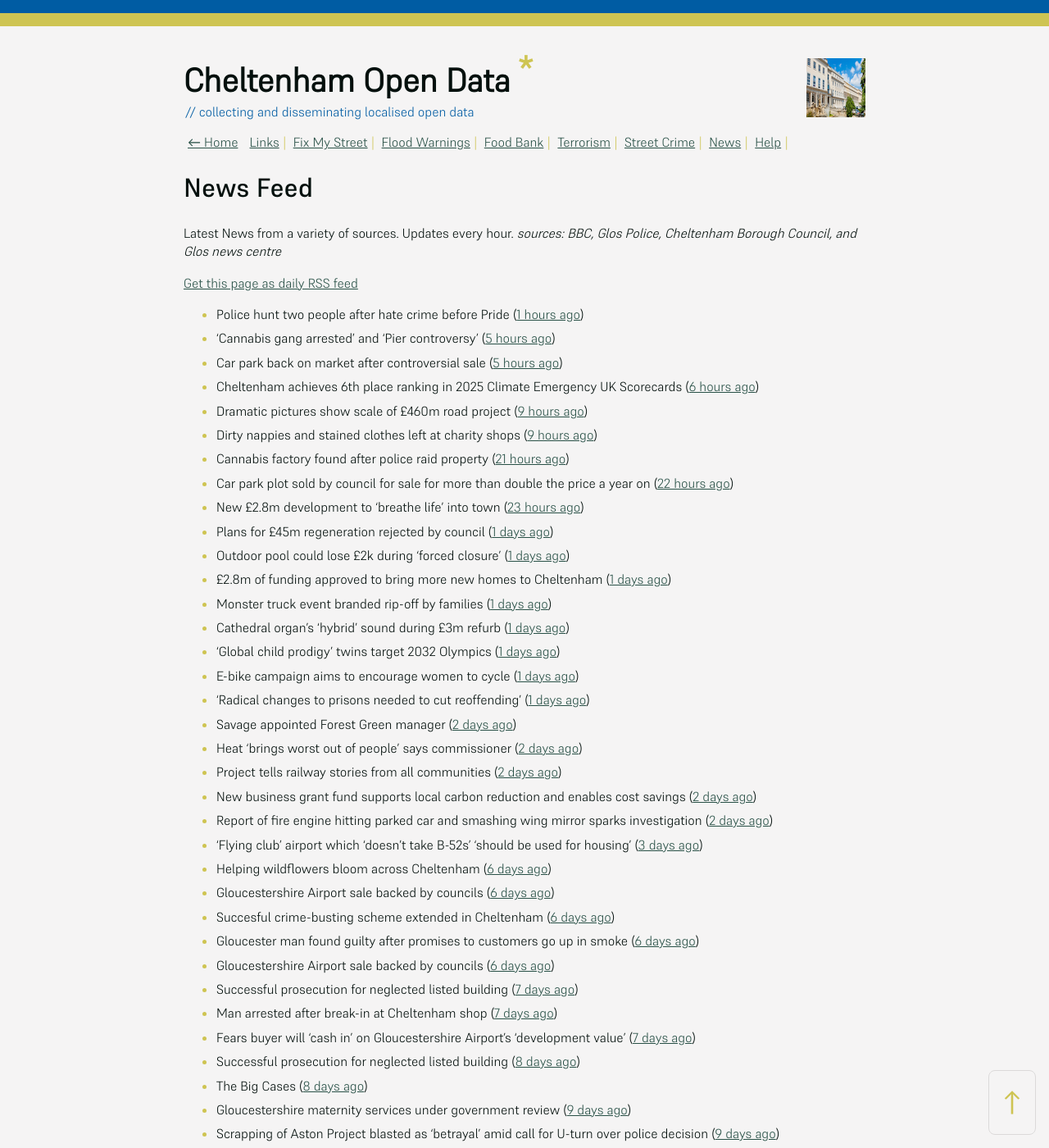
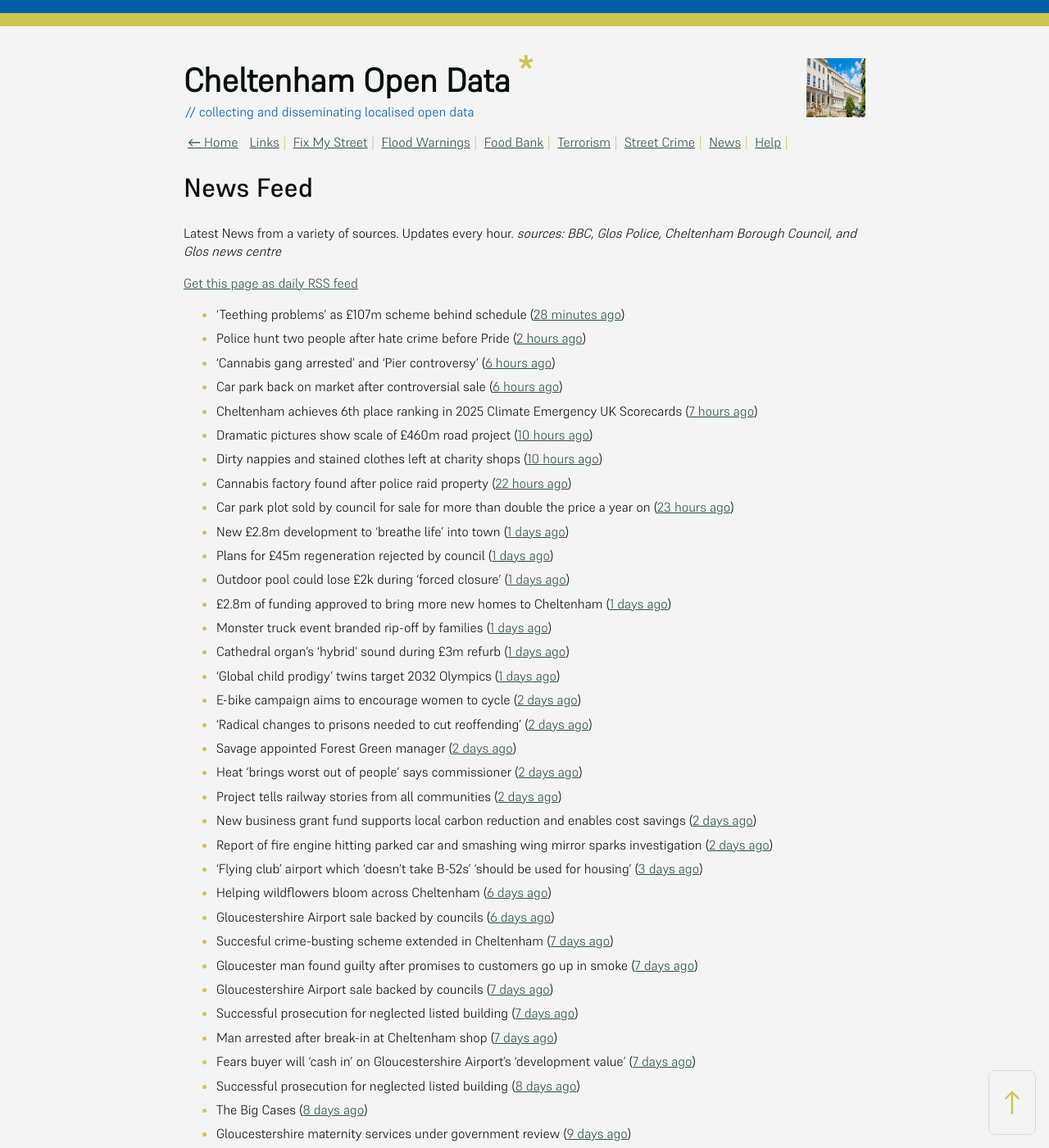
Before and after one commit to mat-0/cheltenham-open-data, a Jekyll site: the page built from _pages/news.md, in a window 1280 px wide and 1400 px high. Shown: the whole window at 82% size. Built offline with Jekyll 4.4.1, drawn with Linux system fonts in a browser that asks for light colours; some of the changed text lies outside the part shown.

Commit message:
Updated 2025-07-03 15:58:18

```diff
--- a/_pages/news.md
+++ b/_pages/news.md
@@ -12,23 +12,24 @@ _sources: BBC, Glos Police, Cheltenham Borough Council, and Glos news centre_
 [Get this page as daily RSS feed](/daily.rss)
 
 <!-- news_marker starts -->
-- Police hunt two people after hate crime before Pride ([1 hours ago](https://www.bbc.com/news/articles/c2ezn0d8d8do))
-- 'Cannabis gang arrested' and 'Pier controversy' ([5 hours ago](https://www.bbc.com/news/articles/c2le7qgd5zzo))
-- Car park back on market after controversial sale ([5 hours ago](https://www.bbc.com/news/articles/czxwp0gxxy3o))
-- Cheltenham achieves 6th place ranking in 2025 Climate Emergency UK Scorecards ([6 hours ago](https://www.cheltenham.gov.uk/news/article/3028/cheltenham_achieves_6th_place_ranking_in_2025_climate_emergency_uk_scorecards))
-- Dramatic pictures show scale of £460m road project ([9 hours ago](https://www.bbc.com/news/articles/c20wwle56gqo))
-- Dirty nappies and stained clothes left at charity shops ([9 hours ago](https://www.bbc.com/news/articles/cy5w35506zko))
-- Cannabis factory found after police raid property ([21 hours ago](https://www.bbc.com/news/articles/cx2jxv80022o))
-- Car park plot sold by council for sale for more than double the price a year on ([22 hours ago](https://gloucesternewscentre.co.uk/car-park-plot-sold-by-council-for-sale-for-more-than-double-the-price-a-year-on/))
-- New £2.8m development to 'breathe life' into town ([23 hours ago](https://www.bbc.com/news/articles/cvg8n8djp0no))
+- 'Teething problems' as £107m scheme behind schedule ([28 minutes ago](https://www.bbc.com/news/articles/cx2kxwerelzo))
+- Police hunt two people after hate crime before Pride ([2 hours ago](https://www.bbc.com/news/articles/c2ezn0d8d8do))
+- 'Cannabis gang arrested' and 'Pier controversy' ([6 hours ago](https://www.bbc.com/news/articles/c2le7qgd5zzo))
+- Car park back on market after controversial sale ([6 hours ago](https://www.bbc.com/news/articles/czxwp0gxxy3o))
+- Cheltenham achieves 6th place ranking in 2025 Climate Emergency UK Scorecards ([7 hours ago](https://www.cheltenham.gov.uk/news/article/3028/cheltenham_achieves_6th_place_ranking_in_2025_climate_emergency_uk_scorecards))
+- Dramatic pictures show scale of £460m road project ([10 hours ago](https://www.bbc.com/news/articles/c20wwle56gqo))
+- Dirty nappies and stained clothes left at charity shops ([10 hours ago](https://www.bbc.com/news/articles/cy5w35506zko))
+- Cannabis factory found after police raid property ([22 hours ago](https://www.bbc.com/news/articles/cx2jxv80022o))
+- Car park plot sold by council for sale for more than double the price a year on ([23 hours ago](https://gloucesternewscentre.co.uk/car-park-plot-sold-by-council-for-sale-for-more-than-double-the-price-a-year-on/))
+- New £2.8m development to 'breathe life' into town ([1 days ago](https://www.bbc.com/news/articles/cvg8n8djp0no))
 - Plans for £45m regeneration rejected by council ([1 days ago](https://www.bbc.com/news/articles/ckg3jn2207ro))
 - Outdoor pool could lose £2k during 'forced closure' ([1 days ago](https://www.bbc.com/news/articles/cvg885vxldgo))
 - £2.8m of funding approved to bring more new homes to Cheltenham ([1 days ago](https://www.cheltenham.gov.uk/news/article/3027/28m_of_funding_approved_to_bring_more_new_homes_to_cheltenham))
 - Monster truck event branded rip-off by families ([1 days ago](https://www.bbc.com/news/articles/c4gdmy874q4o))
 - Cathedral organ's 'hybrid' sound during £3m refurb ([1 days ago](https://www.bbc.com/news/articles/cy4nngn7pgxo))
 - 'Global child prodigy' twins target 2032 Olympics ([1 days ago](https://www.bbc.com/news/articles/c0k7x723zr1o))
-- E-bike campaign aims to encourage women to cycle ([1 days ago](https://www.bbc.com/news/articles/c9w11l9y7qno))
-- 'Radical changes to prisons needed to cut reoffending' ([1 days ago](https://www.bbc.com/news/articles/cm2zz75v286o))
+- E-bike campaign aims to encourage women to cycle ([2 days ago](https://www.bbc.com/news/articles/c9w11l9y7qno))
+- 'Radical changes to prisons needed to cut reoffending' ([2 days ago](https://www.bbc.com/news/articles/cm2zz75v286o))
 - Savage appointed Forest Green manager ([2 days ago](https://www.bbc.com/sport/football/articles/cgjg551p8ejo))
 - Heat 'brings worst out of people' says commissioner ([2 days ago](https://www.bbc.com/news/articles/ckgjjx0ypwpo))
 - Project tells railway stories from all communities ([2 days ago](https://www.bbc.com/news/articles/c0l4z258kypo))
@@ -37,9 +38,9 @@ _sources: BBC, Glos Police, Cheltenham Borough Council, and Glos news centre_
 - ‘Flying club’ airport which ‘doesn’t take B-52s’ ‘should be used for housing’ ([3 days ago](https://gloucesternewscentre.co.uk/flying-club-airport-which-doesnt-take-b-52s-should-be-used-for-housing/))
 - Helping wildflowers bloom across Cheltenham ([6 days ago](https://www.cheltenham.gov.uk/news/article/3025/helping_wildflowers_bloom_across_cheltenham))
 - Gloucestershire Airport sale backed by councils ([6 days ago](https://gloucesternewscentre.co.uk/gloucestershire-airport-sale-backed-by-councils/))
-- Succesful crime-busting scheme extended in Cheltenham ([6 days ago](https://gloucesternewscentre.co.uk/succesful-crime-busting-scheme-extended-in-cheltenham/))
-- Gloucester man found guilty after promises to customers go up in smoke ([6 days ago](https://gloucesternewscentre.co.uk/gloucester-man-found-guilty-after-promises-to-customers-go-up-in-smoke/))
-- Gloucestershire Airport sale backed by councils ([6 days ago](https://www.cheltenham.gov.uk/news/article/3024/gloucestershire_airport_sale_backed_by_councils))
+- Succesful crime-busting scheme extended in Cheltenham ([7 days ago](https://gloucesternewscentre.co.uk/succesful-crime-busting-scheme-extended-in-cheltenham/))
+- Gloucester man found guilty after promises to customers go up in smoke ([7 days ago](https://gloucesternewscentre.co.uk/gloucester-man-found-guilty-after-promises-to-customers-go-up-in-smoke/))
+- Gloucestershire Airport sale backed by councils ([7 days ago](https://www.cheltenham.gov.uk/news/article/3024/gloucestershire_airport_sale_backed_by_councils))
 - Successful prosecution for neglected listed building ([7 days ago](https://gloucesternewscentre.co.uk/successful-prosecution-for-neglected-listed-building/))
 - Man arrested after break-in at Cheltenham shop ([7 days ago](https://gloucesternewscentre.co.uk/man-arrested-after-break-in-at-cheltenham-shop/))
 - Fears buyer will ‘cash in’ on Gloucestershire Airport’s ‘development value’ ([7 days ago](https://gloucesternewscentre.co.uk/fears-buyer-will-cash-in-on-gloucestershire-airports-development-value/))
@@ -49,22 +50,21 @@ _sources: BBC, Glos Police, Cheltenham Borough Council, and Glos news centre_
 - Scrapping of Aston Project blasted as ‘betrayal’ amid call for U-turn over police decision ([9 days ago](https://gloucesternewscentre.co.uk/scrapping-of-aston-project-blasted-as-betrayal-amid-call-for-u-turn-over-police-decision/))
 - Cheltenham joins In The Loop with new colourful bins to boost recycling on-the-go ([10 days ago](https://www.cheltenham.gov.uk/news/article/3022/cheltenham_joins_in_the_loop_with_new_colourful_bins_to_boost_recycling_on-the-go))
 - Changes to Cheltenham bus routes spark concerns over lack of passenger consultation ([12 days ago](https://gloucesternewscentre.co.uk/changes-to-cheltenham-bus-routes-spark-concerns-over-lack-of-passenger-consultation/))
-- Architect and freemason honoured with blue plaque on masonic hall he built ([13 days ago](https://gloucesternewscentre.co.uk/architect-and-freemason-honoured-with-blue-plaque-on-masonic-hall-he-built/))
-- Frustration over ‘horrendous’ backlog in footpath applications ([13 days ago](https://gloucesternewscentre.co.uk/frustration-over-horrendous-backlog-in-footpath-applications/))
-- Charlies Stores to create 50 new jobs in Cheltenham ([13 days ago](https://gloucesternewscentre.co.uk/charlies-stores-to-create-50-new-jobs-in-cheltenham/))
-- Ten 100-tonne beams lifted for UK’s largest eco-bridge ([14 days ago](https://www.bbc.co.uk/sounds/play/p0lk57bp))
+- Architect and freemason honoured with blue plaque on masonic hall he built ([14 days ago](https://gloucesternewscentre.co.uk/architect-and-freemason-honoured-with-blue-plaque-on-masonic-hall-he-built/))
+- Frustration over ‘horrendous’ backlog in footpath applications ([14 days ago](https://gloucesternewscentre.co.uk/frustration-over-horrendous-backlog-in-footpath-applications/))
+- Charlies Stores to create 50 new jobs in Cheltenham ([14 days ago](https://gloucesternewscentre.co.uk/charlies-stores-to-create-50-new-jobs-in-cheltenham/))
 - Condition of rural county roads to be checked by AI camera system ([14 days ago](https://gloucesternewscentre.co.uk/condition-of-rural-county-roads-to-be-checked-by-ai-camera-system/))
 - Joint statement with Gloucester City Council: Preferred bidder for Gloucestershire Airport to deliver soaring potential for economic benefit to region ([15 days ago](https://www.cheltenham.gov.uk/news/article/3021/joint_statement_with_gloucester_city_council_preferred_bidder_for_gloucestershire_airport_to_deliver_soaring_potential_for_economic_benefit_to_region))
 - Scene guard in place overnight after report two men assaulted a man in Cheltenham ([17 days ago](https://gloucesternewscentre.co.uk/scene-guard-in-place-overnight-after-report-two-men-assaulted-a-man-in-cheltenham/))
 - Man sentenced for illegal tobacco sales ([17 days ago](https://gloucesternewscentre.co.uk/man-sentenced-for-illegal-tobacco-sales/))
-- Petersfield Community and Sports Hub set to strengthen community pride ([19 days ago](https://gloucesternewscentre.co.uk/petersfield-community-and-sports-hub-set-to-strengthen-community-pride/))
+- Petersfield Community and Sports Hub set to strengthen community pride ([20 days ago](https://gloucesternewscentre.co.uk/petersfield-community-and-sports-hub-set-to-strengthen-community-pride/))
 - Petersfield Community and Sports Hub set to strengthen community pride in Cheltenham ([20 days ago](https://www.cheltenham.gov.uk/news/article/3020/petersfield_community_and_sports_hub_set_to_strengthen_community_pride_in_cheltenham))
 - Football club revamp and community hub a step closer to reality ([21 days ago](https://gloucesternewscentre.co.uk/football-club-revamp-and-community-hub-a-step-closer-to-reality/))
 - Removal of ‘tatty tents’ outside 131 Promenade welcomed ([21 days ago](https://gloucesternewscentre.co.uk/removal-of-tatty-tents-outside-131-promenade-welcomed/))
-- Concerns poor state of running track is contributing to injuries ([21 days ago](https://gloucesternewscentre.co.uk/concerns-poor-state-of-running-track-is-contributing-to-injuries/))
-- Hospice grounds in full bloom for popular open gardens event ([22 days ago](https://gloucesternewscentre.co.uk/hospice-grounds-in-full-bloom-for-popular-open-gardens-event/))
-- Shire Hall Lib Dems urged to reopen Cheltenham’s Swindon Road tip ([23 days ago](https://gloucesternewscentre.co.uk/shire-hall-lib-dems-urged-to-reopen-cheltenhams-swindon-road-tip/))
-- Funding for Cheltenham sports community hub set for approval ([23 days ago](https://gloucesternewscentre.co.uk/funding-for-cheltenham-sports-community-hub-set-for-approval/))
+- Concerns poor state of running track is contributing to injuries ([22 days ago](https://gloucesternewscentre.co.uk/concerns-poor-state-of-running-track-is-contributing-to-injuries/))
+- Hospice grounds in full bloom for popular open gardens event ([23 days ago](https://gloucesternewscentre.co.uk/hospice-grounds-in-full-bloom-for-popular-open-gardens-event/))
+- Shire Hall Lib Dems urged to reopen Cheltenham’s Swindon Road tip ([24 days ago](https://gloucesternewscentre.co.uk/shire-hall-lib-dems-urged-to-reopen-cheltenhams-swindon-road-tip/))
+- Funding for Cheltenham sports community hub set for approval ([24 days ago](https://gloucesternewscentre.co.uk/funding-for-cheltenham-sports-community-hub-set-for-approval/))
 - Man ‘alarmed’ to find home included ‘without consent’ in 4000-house plan near M5 ([26 days ago](https://gloucesternewscentre.co.uk/man-alarmed-to-find-home-included-without-consent-in-4000-house-plan-near-m5/))
 - Cheltenham celebrates 10 years of prestigious Purple Flag ([27 days ago](https://www.cheltenham.gov.uk/news/article/3019/cheltenham_celebrates_10_years_of_prestigious_purple_flag))
 - Reshaping Cheltenham’s future with latest cabinet portfolio announcements ([27 days ago](https://www.cheltenham.gov.uk/news/article/3018/reshaping_cheltenhams_future_with_latest_cabinet_portfolio_announcements))
```
Also changed, not shown: _data/flood.json (+5 -27 lines), _pages/fix-my-street.md (+7 -7 lines), index.md (+4 -4 lines).
